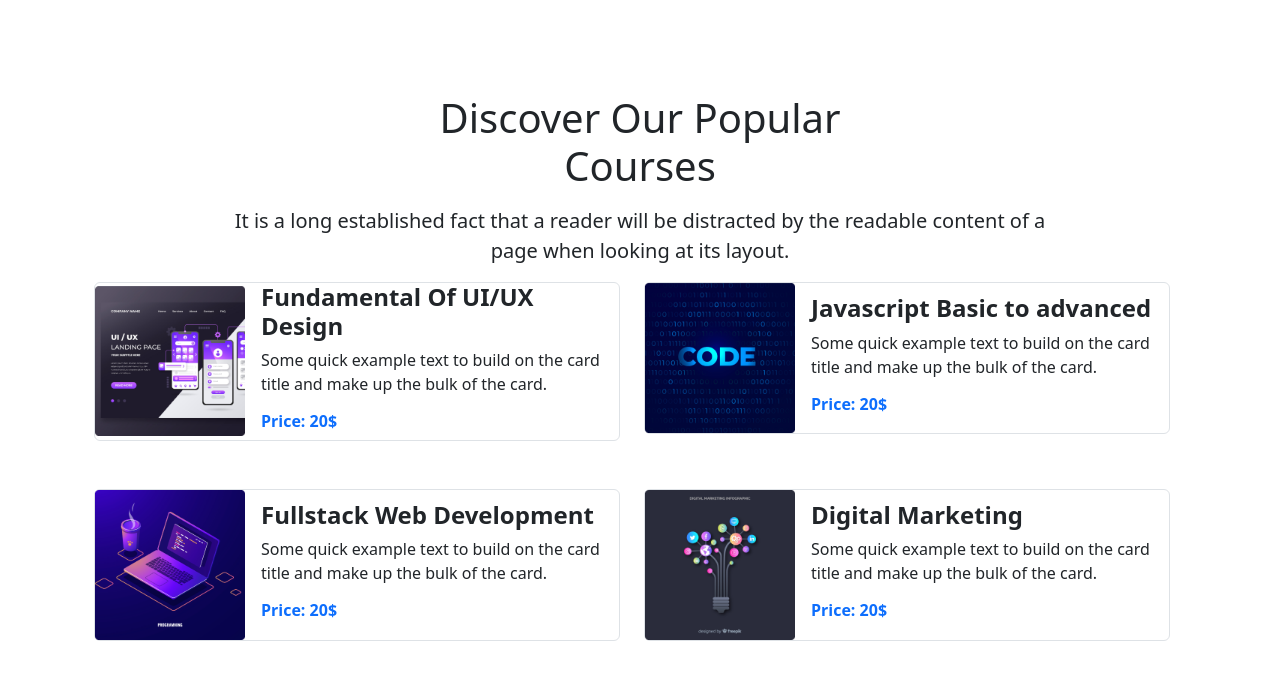
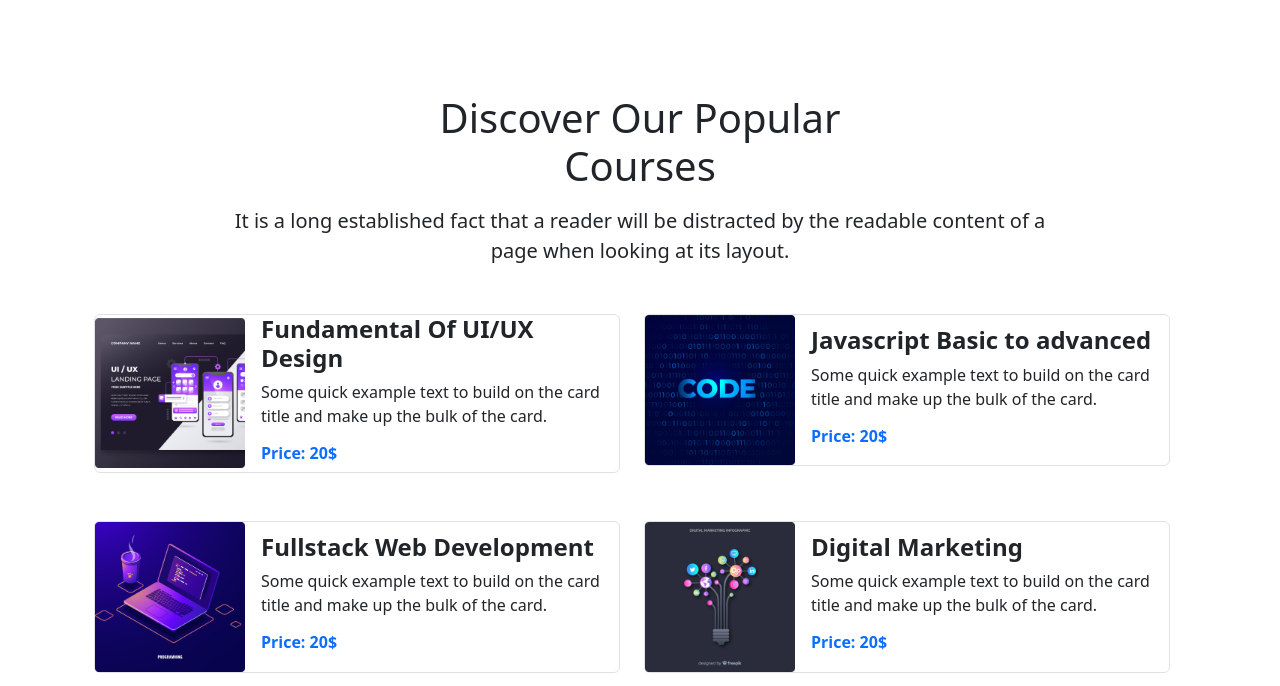
Before and after one commit to Syed-Ahammad/EduTech, a plain HTML site: page index.html in a window 1280 px wide. Shown: the part 696-1382 px from the top of the page. Drawn offline with nearby package versions, Linux system fonts and the light colour scheme.

Commit message:
courses update

```diff
--- a/index.html
+++ b/index.html
@@ -93,11 +93,16 @@
         </section>
     </header>
     <main class="container pt-5">
+      <section>
           <!-- courses content start -->
           <h1 class="card-header text-center w-50 m-auto mt-3 mt-lg-5 mb-3">Discover Our Popular <br>
             Courses</h1>
-          <p  class="text-center w-75 m-auto fs-5 mb-3">It is a long established fact that a reader will be distracted by the readable content of a page when looking at its layout.</p>
+            <p  class="text-center w-75 m-auto fs-5 mb-5">It is a long established fact that a reader will be distracted by the readable content of a page when looking at its layout.</p>
+
+
        <!-- courses card start -->
+
+
        <div class="container text-start">
         <div class="row gx-2 gy-5">
           <div class="col-6">
@@ -184,6 +189,9 @@
                 </div>
               </div>
             </div>
+             <!-- courses card end -->
+
+
             <div class="cot-12 text-center pt-4 pb-3">
               <button class="btn btn-primary fw-bold px-4 py-2" type="submit">See More Courses</button>
             </div>
@@ -192,6 +200,7 @@
       </div>
             <!-- courses card end -->
           <!-- courses content end -->
+      </section>
     </main>
 
        <!-- bootstrap js link -->
```
Lines whose indentation alone changed are shown as unchanged.
